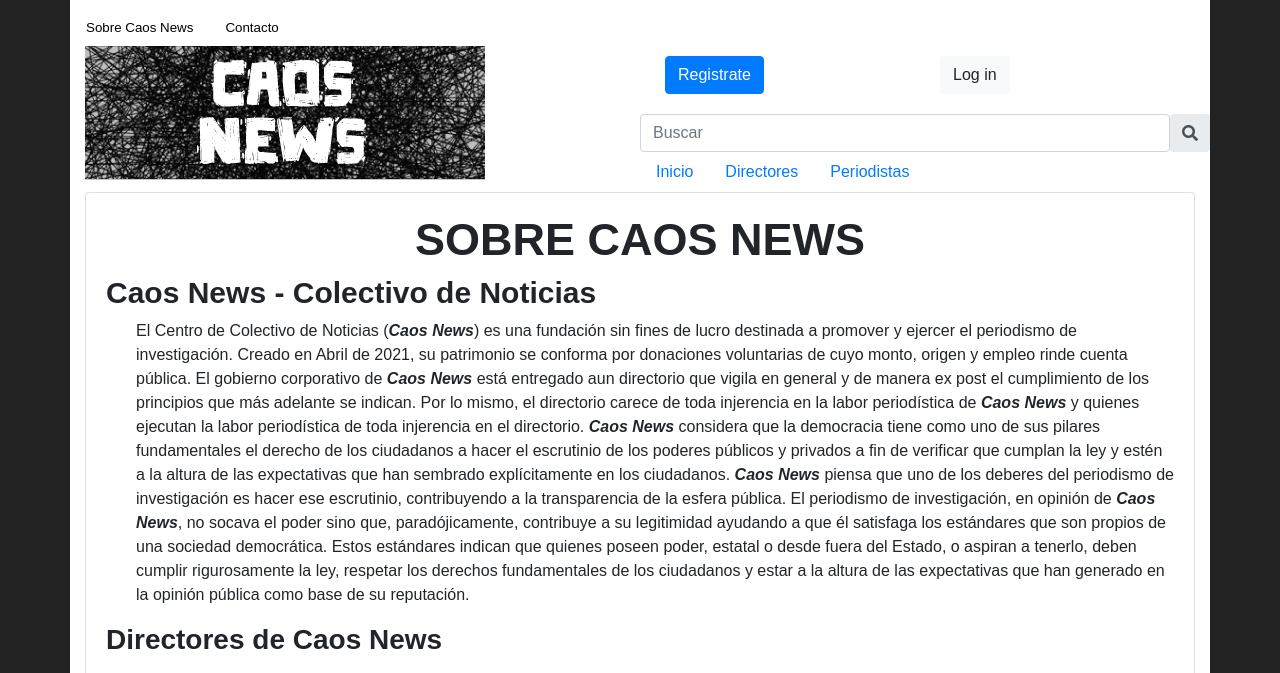
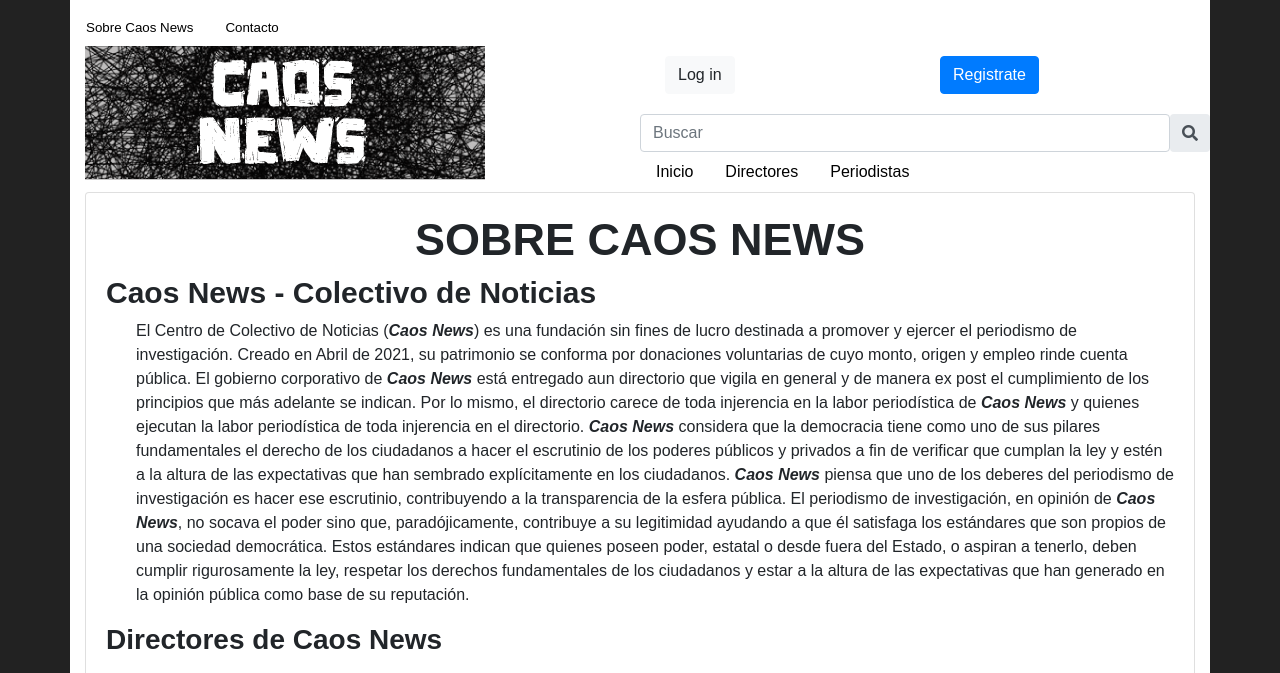
Before and after one commit to CamiloFloresDuoc/Proyecto-semestral-progra-web, a plain HTML site: page AboutUs.html in a window 1280 px wide. Shown: the top 673 px of the page. Drawn offline with Linux system fonts and the light colour scheme.

Commit message:
Finish About /CSS

```diff
--- a/AboutUs.html
+++ b/AboutUs.html
@@ -8,6 +8,7 @@
     <title>Sobre Caos News</title>
     <link rel="stylesheet" href="css/bootstrap.css">
     <link rel="stylesheet" href="css/estiloaboutus.css">
+    <link rel="icon" type="image/png" href="img/l-redondo.png" />
 </head>
 
 <body>
@@ -22,7 +23,7 @@
                         <a class="nav-link" href="#">Sobre Caos News</a>
                     </li>
                     <li class="nav-item">
-                        <a class="nav-link" href="#">Contacto</a>
+                        <a class="nav-link" href="index.html#contacto">Contacto</a>
                     </li>
                 </ul>
             </div>
@@ -36,11 +37,10 @@
                 <div id="logreg">
                     <div class="row">
                       <div class="col">
-                            <a href="Register.html"><button type="button1"
-                                    class="btn btn-primary">Registrate</button></a>
+                        <a href="Login.html"><button type="button1" class="btn btn-light">Log in</button></a>
                       </div>
                       <div class="col">
-                            <a href="Login.html"><button type="button1" class="btn btn-light">Log in</button></a>
+                        <a href="Register.html"><button type="button1" class="btn btn-primary">Registrate</button></a>
                       </div>
                     </div>
                 </div>
@@ -57,13 +57,13 @@
                 <div class="row">
                     <ul class="nav justify-content-end">
                         <li class="nav-item">
-                            <a class="nav-link active" href="index.html">Inicio</a>
+                            <a class="nav-link enlace" href="index.html">Inicio</a>
                         </li>
                         <li class="nav-item">
-                            <a class="nav-link" href="#directores">Directores</a>
+                            <a class="nav-link enlace" href="#directores">Directores</a>
                         </li>
                         <li class="nav-item">
-                            <a class="nav-link" href="#periodistas">Periodistas</a>
+                            <a class="nav-link enlace" href="#periodistas">Periodistas</a>
                         </li>
                     </ul>
                 </div>
--- a/css/estiloaboutus.css
+++ b/css/estiloaboutus.css
@@ -28,6 +28,14 @@ html {
 }
 #mini-nav a:hover{
     color: red;
+}
+.enlace{
+    background-color: white;
+    color: black;
+}
+.enlace:hover{
+    background-color: black;
+    color: white;
 }
 .title{
     font-weight: bolder;
```
Lines whose indentation alone changed are shown as unchanged.
